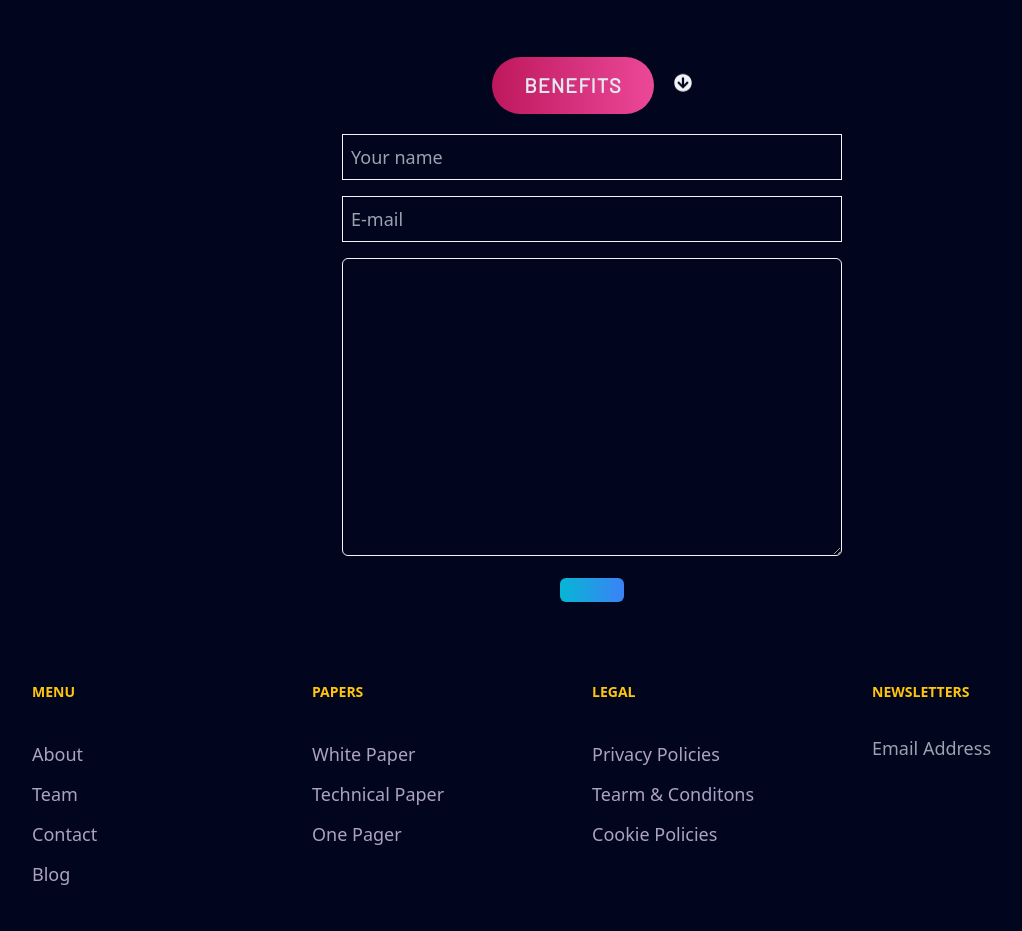
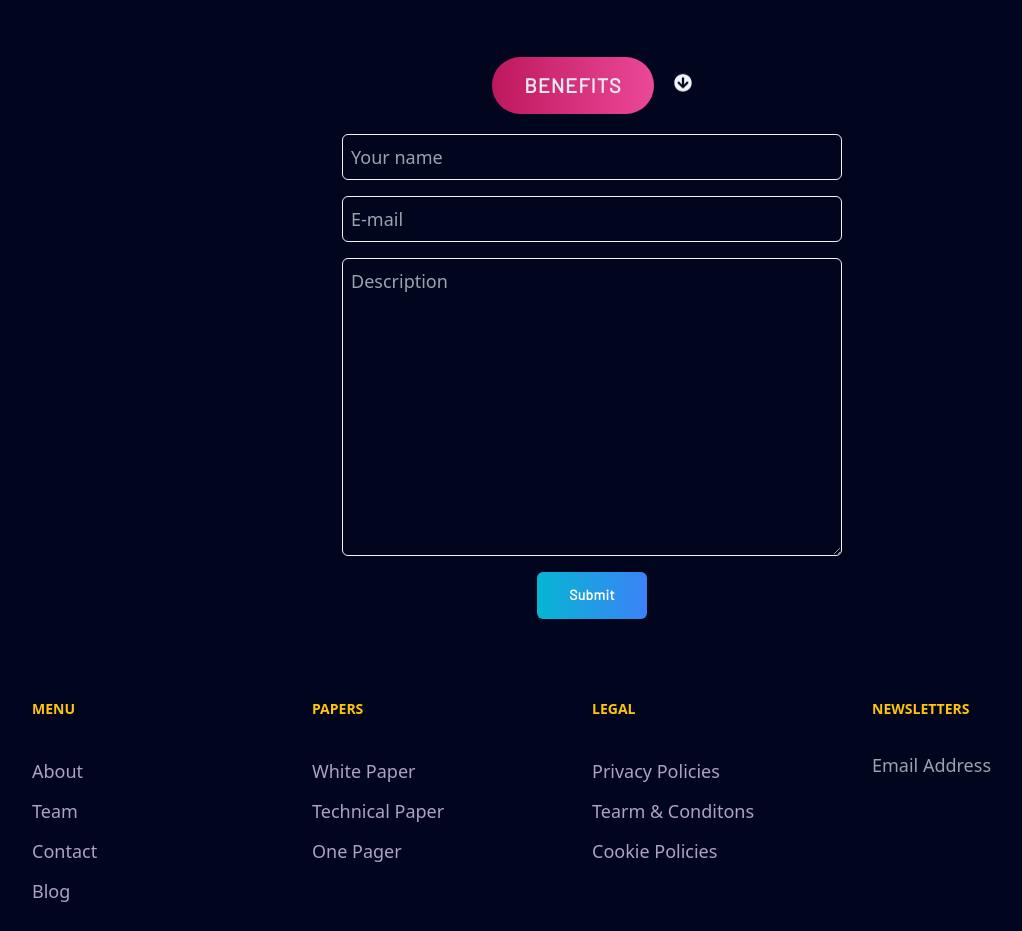
Before and after one commit to ashishmohanty10/cryptoHero, a React (Vite) app: page / in a window 1280 px wide. Shown: the part 4380-5311 px from the top of the page, without its empty margins (48-1070 px from the left). Built offline with nearby package versions, Linux system fonts and the light colour scheme.

Commit message:
added action

```diff
--- a/src/components/Contact.jsx
+++ b/src/components/Contact.jsx
@@ -29,7 +29,7 @@ const Contact = () => {
               name="name"
               required
               placeholder="Your name"
-              className="mb-4 py-2 px-2 bg-transparent text-sub-heading text-lg outline-none roumded-md md:w-[500px] w-[250px]  border border-slate-100"
+              className="mb-4 py-2 px-2 bg-transparent text-sub-heading text-lg outline-none rounded-md md:w-[500px] w-[250px]  border border-slate-100"
             />
 
             <input
@@ -37,11 +37,12 @@ const Contact = () => {
               name="email"
               required
               placeholder="E-mail"
-              className="mb-4 py-2 px-2 bg-transparent text-sub-heading text-lg outline-none roumded-md md:w-[500px] w-[250px]  border border-slate-100"
+              className="mb-4 py-2 px-2 bg-transparent text-sub-heading text-lg outline-none rounded-md md:w-[500px] w-[250px]  border border-slate-100"
             />
 
             <textarea
               name="Description"
+              placeholder="Description"
               required
               id=""
               cols="30"
@@ -50,6 +51,7 @@ const Contact = () => {
             ></textarea>
 
             <Buttons
+              title={"Submit"}
               className="font-primary-font text-sm leading-relaxed tracking-wide text-white font-bold px-8 py-3 rounded-md bg-gradient-to-r from-cyan-500 to-blue-500 hover:opacity-80"
               type="submit"
             />
```
